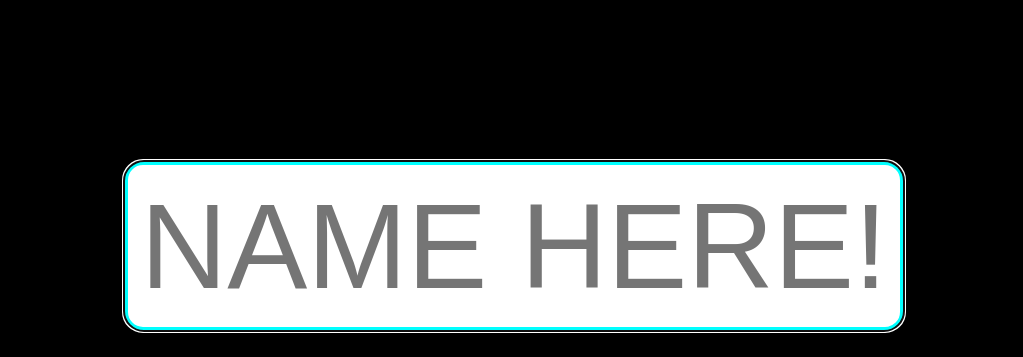
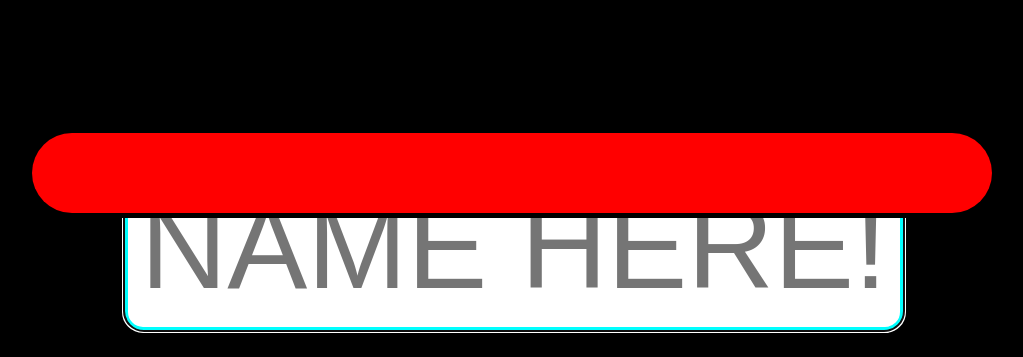
Before and after one commit to jay-red/mmcbfbbr-client, a plain HTML site: page index.html in a window 1280 px wide. Shown: the top 357 px of the page, without its empty margins (128-1151 px from the left). Drawn offline with Linux system fonts and the light colour scheme.

```diff
--- a/client.js
+++ b/client.js
@@ -20,6 +20,7 @@ var player = {
 	zAcc: 0,
 	lastMag: 0,
 	isWaffle: false
+	health: 100;
 };
 var orientThreshold = {
 	betaMax: 30,
--- a/index.html
+++ b/index.html
@@ -20,6 +20,9 @@
 
 	<div id = "gameScreen" class = "screen">
 		<div id = "modeButton"></div>
+		<div id = "healthBar">
+			<div id = "health"></div>
+		</div>
 	</div>
 	<div id = "accTest">
 		Alpha: <span class = "acc"></span>
--- a/style.css
+++ b/style.css
@@ -71,7 +71,7 @@ body, html {
 }
 
 #gameScreen {
-	display: none;
+	display: initial;
 }
 
 #modeButton {
@@ -83,3 +83,23 @@ body, html {
 	position: relative;
 	top: calc((100vh - 10vw) / 2);
 }
+
+#healthBar {
+	width: 75%;
+	height: 10vh;
+	border-color: black;
+	border-style: solid;
+	border-width: 5px;
+	border-radius: 70px;
+	background-color: black;
+	position: relative;
+	margin: auto;
+}
+
+#health {
+	width: 100%;
+	height: 10vh;
+	background-color: red;
+	border-radius: 70px;
+	margin: auto;
+}
```
Also changed, not shown: game/assets/SBBOD.png (added).
